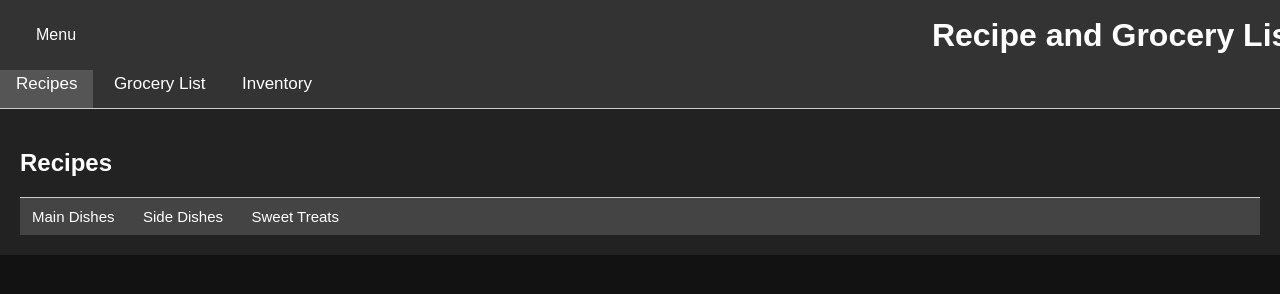
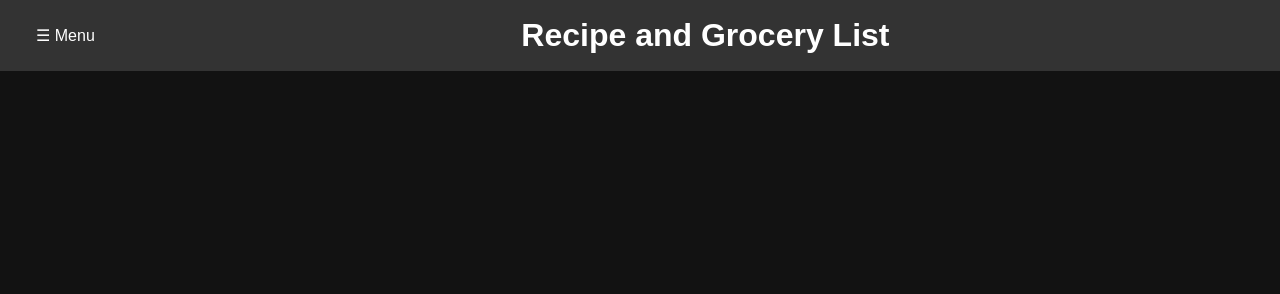
Before and after one commit to mheylmun3/recipes-website, a plain HTML site: page index.html in a window 1280 px wide. Drawn offline with Linux system fonts and the light colour scheme.

Commit message:
Center the title and trying to fix drop down menu on left.

```diff
--- a/index.html
+++ b/index.html
@@ -9,29 +9,26 @@
 <body>
     <div class="navbar">
         <div class="dropdown">
-            <button class="dropbtn">Menu</button>
-            <div class="dropdown-content">
-                <a href="#Recipes">Recipes</a>
-                <a href="#GroceryList">Grocery List</a>
-                <a href="#Inventory">Inventory</a>
+            <button class="dropbtn" onclick="toggleMenu()">&#9776; Menu</button>
+            <div class="dropdown-content" id="menuDropdown">
+                <a href="#" onclick="openTab(event, 'Recipes')">Recipes</a>
+                <div class="sub-dropdown">
+                    <a href="#" class="sub-dropbtn" onclick="toggleSubMenu()">&#9654; Recipes</a>
+                    <div class="sub-dropdown-content" id="recipesSubMenu">
+                        <a href="#" onclick="openSubTab(event, 'MainDishes')">Main Dishes</a>
+                        <a href="#" onclick="openSubTab(event, 'SideDishes')">Side Dishes</a>
+                        <a href="#" onclick="openSubTab(event, 'SweetTreats')">Sweet Treats</a>
+                    </div>
+                </div>
+                <a href="#" onclick="openTab(event, 'GroceryList')">Grocery List</a>
+                <a href="#" onclick="openTab(event, 'Inventory')">Inventory</a>
             </div>
         </div>
         <h1>Recipe and Grocery List</h1>
     </div>
 
-    <div class="tab">
-        <button class="tablinks" onclick="openTab(event, 'Recipes')">Recipes</button>
-        <button class="tablinks" onclick="openTab(event, 'GroceryList')">Grocery List</button>
-        <button class="tablinks" onclick="openTab(event, 'Inventory')">Inventory</button>
-    </div>
-
     <div id="Recipes" class="tabcontent">
         <h2>Recipes</h2>
-        <div class="subtab">
-            <button class="subtablinks" onclick="openSubTab(event, 'MainDishes')">Main Dishes</button>
-            <button class="subtablinks" onclick="openSubTab(event, 'SideDishes')">Side Dishes</button>
-            <button class="subtablinks" onclick="openSubTab(event, 'SweetTreats')">Sweet Treats</button>
-        </div>
         <div id="MainDishes" class="subtabcontent">
             <h3>Main Dishes</h3>
             <ul>
--- a/script.js
+++ b/script.js
@@ -1,5 +1,23 @@
+function toggleMenu() {
+    var x = document.getElementById("menuDropdown");
+    if (x.style.display === "block") {
+        x.style.display = "none";
+    } else {
+        x.style.display = "block";
+    }
+}
+
+function toggleSubMenu() {
+    var x = document.getElementById("recipesSubMenu");
+    if (x.style.display === "block") {
+        x.style.display = "none";
+    } else {
+        x.style.display = "block";
+    }
+}
+
 function openTab(evt, tabName) {
-    var i, tabcontent, tablinks;
+    var i, tabcontent;
 
     // Get all elements with class="tabcontent" and hide them
     tabcontent = document.getElementsByClassName("tabcontent");
@@ -7,19 +25,13 @@ function openTab(evt, tabName) {
         tabcontent[i].style.display = "none";
     }
 
-    // Get all elements with class="tablinks" and remove the class "active"
-    tablinks = document.getElementsByClassName("tablinks");
-    for (i = 0; i < tablinks.length; i++) {
-        tablinks[i].className = tablinks[i].className.replace(" active", "");
-    }
-
-    // Show the current tab, and add an "active" class to the button that opened the tab
+    // Show the current tab
     document.getElementById(tabName).style.display = "block";
-    evt.currentTarget.className += " active";
+    toggleMenu(); // Close the menu after selecting a tab
 }
 
 function openSubTab(evt, subTabName) {
-    var i, subtabcontent, subtablinks;
+    var i, subtabcontent;
 
     // Get all elements with class="subtabcontent" and hide them
     subtabcontent = document.getElementsByClassName("subtabcontent");
@@ -27,18 +39,7 @@ function openSubTab(evt, subTabName) {
         subtabcontent[i].style.display = "none";
     }
 
-    // Get all elements with class="subtablinks" and remove the class "active"
-    subtablinks = document.getElementsByClassName("subtablinks");
-    for (i = 0; i < subtablinks.length; i++) {
-        subtablinks[i].className = subtablinks[i].className.replace(" active", "");
-    }
-
-    // Show the current subtab, and add an "active" class to the button that opened the subtab
+    // Show the current subtab
     document.getElementById(subTabName).style.display = "block";
-    evt.currentTarget.className += " active";
+    toggleSubMenu(); // Close the submenu after selecting a subtab
 }
-
-// Set default tab to be open
-document.addEventListener("DOMContentLoaded", function() {
-    document.querySelector('.tablinks').click();
-});
--- a/styles.css
+++ b/styles.css
@@ -12,7 +12,7 @@ body {
     position: fixed;
     top: 0;
     width: 100%;
-    z-index: 1;
+    z-index: 1000;
     display: flex;
     justify-content: space-between;
     align-items: center;
@@ -21,11 +21,14 @@ body {
 
 .navbar h1 {
     margin: 0;
+    text-align: center;
+    flex-grow: 1;
 }
 
 .dropdown {
     position: relative;
     display: inline-block;
+    z-index: 1001;
 }
 
 .dropbtn {
@@ -43,7 +46,8 @@ body {
     background-color: #444;
     min-width: 160px;
     box-shadow: 0px 8px 16px 0px rgba(0,0,0,0.2);
-    z-index: 1;
+    z-index: 1002;
+    flex-direction: column;
 }
 
 .dropdown-content a {
@@ -55,69 +59,43 @@ body {
 
 .dropdown-content a:hover {background-color: #555;}
 
-.dropdown:hover .dropdown-content {
-    display: block;
-}
-
 .dropdown:hover .dropbtn {
     background-color: #555;
 }
 
-.tab {
-    overflow: hidden;
-    border-bottom: 1px solid #ccc;
-    background-color: #333;
-    margin-top: 60px;
+.sub-dropdown {
+    position: relative;
 }
 
-.tab button {
-    background-color: inherit;
-    border: none;
-    outline: none;
-    cursor: pointer;
-    padding: 14px 16px;
-    transition: 0.3s;
-    font-size: 17px;
-    color: white;
+.sub-dropdown-content {
+    display: none;
+    position: absolute;
+    background-color: #555;
+    left: 100%;
+    top: 0;
+    min-width: 160px;
+    box-shadow: 0px 8px 16px 0px rgba(0,0,0,0.2);
+    z-index: 1003;
 }
 
-.tab button:hover {
-    background-color: #575757;
+.sub-dropdown-content a {
+    color: white;
+    padding: 12px 16px;
+    text-decoration: none;
+    display: block;
 }
 
-.tab button.active {
-    background-color: #555;
+.sub-dropdown-content a:hover {background-color: #666;}
+
+.sub-dropdown:hover .sub-dropdown-content {
+    display: block;
 }
 
 .tabcontent {
     display: none;
     padding: 20px;
     background-color: #222;
-}
-
-.subtab {
-    overflow: hidden;
-    background-color: #444;
-    border-top: 1px solid #ccc;
-}
-
-.subtab button {
-    background-color: inherit;
-    border: none;
-    outline: none;
-    cursor: pointer;
-    padding: 10px 12px;
-    transition: 0.3s;
-    font-size: 15px;
-    color: white;
-}
-
-.subtab button:hover {
-    background-color: #575757;
-}
-
-.subtab button.active {
-    background-color: #555;
+    margin-top: 60px;
 }
 
 .subtabcontent {
```
